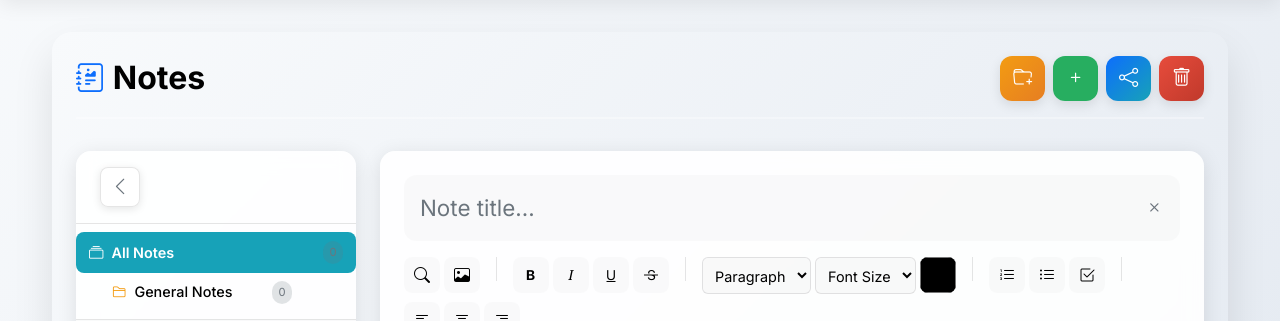
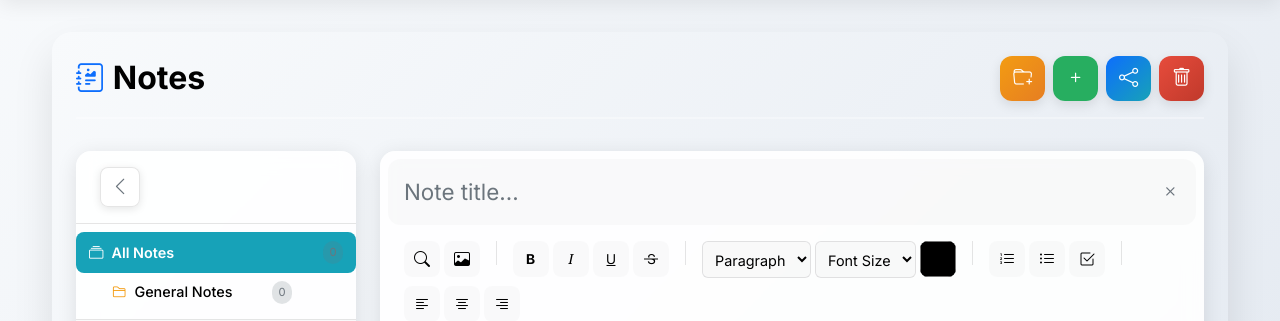
Before and after one commit to francisnguyenanh/eikitomobe, a Flask app: page /ever_note in a window 1280 px wide. Shown: the part 79-400 px from the top of the page. Run offline with Flask 3, Linux system fonts and the light colour scheme; the visitor is signed in with stand-in values (Sample User, id 1); data comes from the database, SQL or seed files in the repository; data that the repository does not hold is empty; some libraries are stand-ins or nearby versions.

Commit message:
Adjust margin and position for title group and sticky header for improved layout

```diff
--- a/templates/Memo/ever_note.html
+++ b/templates/Memo/ever_note.html
@@ -825,7 +825,7 @@
 
 .title-group {
     position: relative;
-    margin: 1.5rem 1.5rem 0;
+    margin: 0.5rem 0.5rem 0;
 }
 
 .title-input {
@@ -1297,7 +1297,7 @@
         gap: 0.25rem;
         padding: 0.75rem;
         position: sticky;
-        top: 120px;
+        top: 10px;
         background: rgba(255,255,255,0.95);
         backdrop-filter: blur(10px);
         z-index: 90;
```
